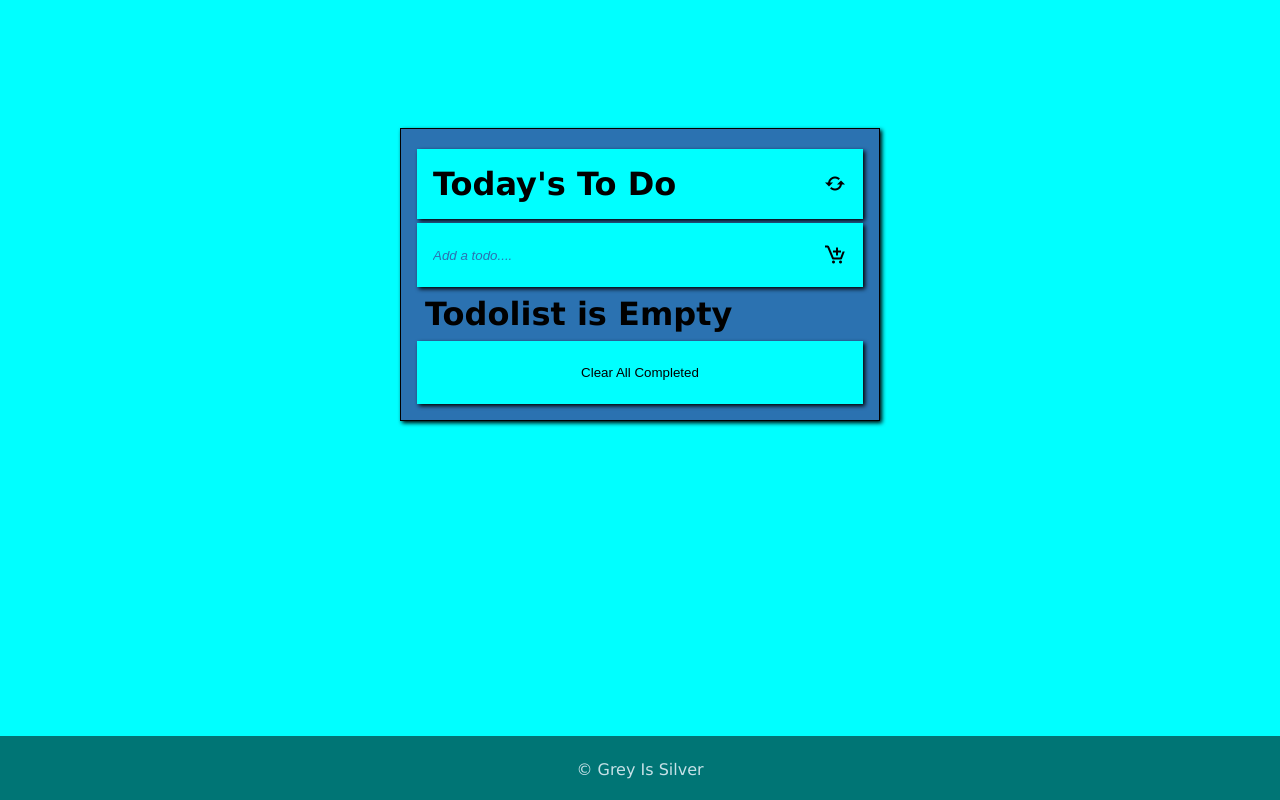
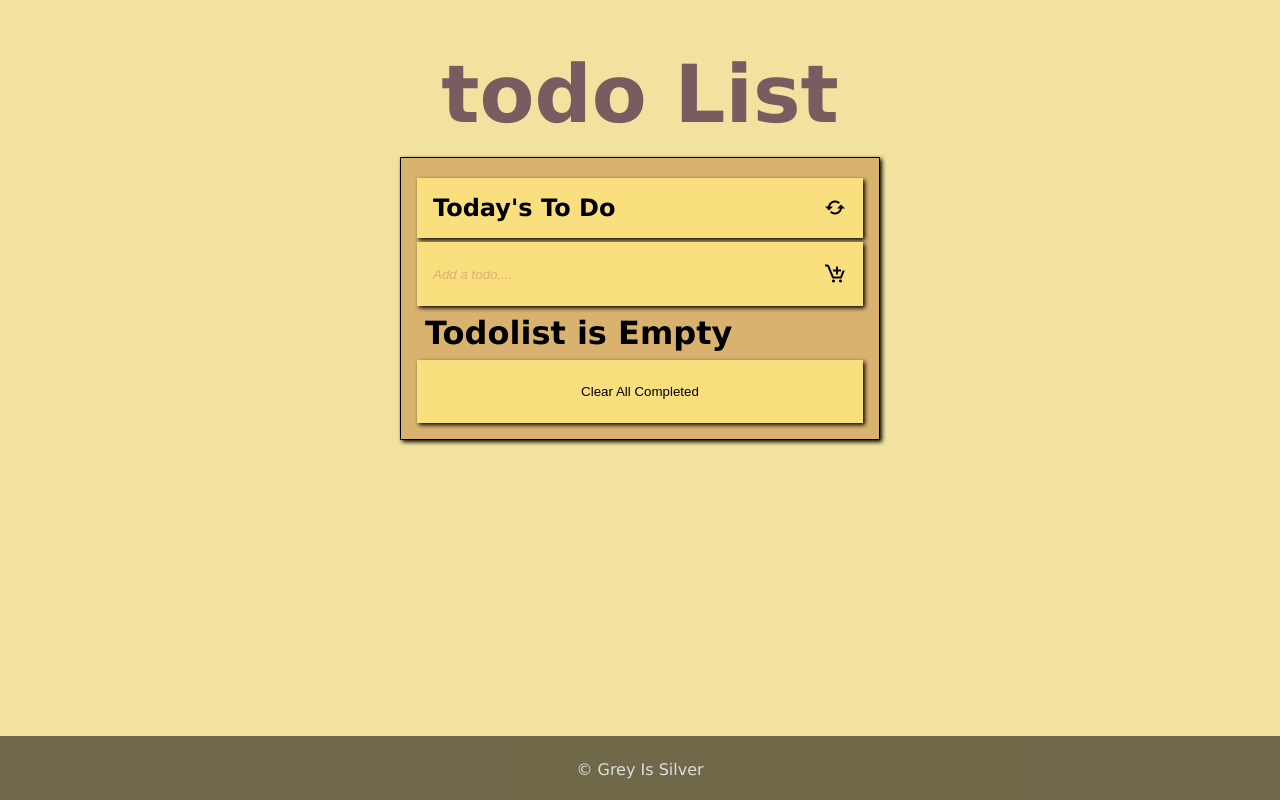
Before and after one commit to UsirusenIkon/To-Do-List, a website built with webpack: page src/index.html in a window 1280 px wide. Built offline with nearby package versions, Linux system fonts and the light colour scheme.

Commit message:
Style update

```diff
--- a/src/index.html
+++ b/src/index.html
@@ -9,9 +9,10 @@
   <title>ToDo List</title>
 </head>
 <body>
+  <h1>todo List</h1>
   <div class="todo-wrap flex">
     <div class="header flex">
-      <h1>Today's To Do</h1>
+      <h2>Today's To Do</h2>
       <i class='bx bx-refresh'></i>
     </div>
     <form class="form flex">
--- a/src/style.css
+++ b/src/style.css
@@ -1,8 +1,9 @@
 /* custom properties */
 :root {
-  --primary-color-: black;
-  --secondary-color: rgb(43, 114, 177);
-  --tetiary-color: cyan;
+  --primary-color-: #795c5f;
+  --secondary-color: #d9b26f;
+  --tetiary-color: #fadf7f;
+  --tetiary-color-1: #f2e29f;
 }
 
 /* css resets */
@@ -13,10 +14,16 @@
 }
 
 body {
-  background-color: var(--tetiary-color);
+  background-color: var(--tetiary-color-1);
   font-size: 1rem;
-  padding-top: 5rem;
+  padding-top: 3rem;
   font-family: 'Lucida Sans', 'Lucida Sans Regular', 'Lucida Grande', 'Lucida Sans Unicode', Geneva, Verdana, sans-serif;
+}
+
+h1 {
+  text-align: center;
+  font-size: 5rem;
+  color: var(--primary-color-);
 }
 
 p {
@@ -51,7 +58,7 @@ button {
 
 .todo-wrap {
   border: 1px solid black;
-  margin: 3rem auto;
+  margin: 1rem auto;
   flex-direction: column;
   background-color: var(--secondary-color);
 }
```
